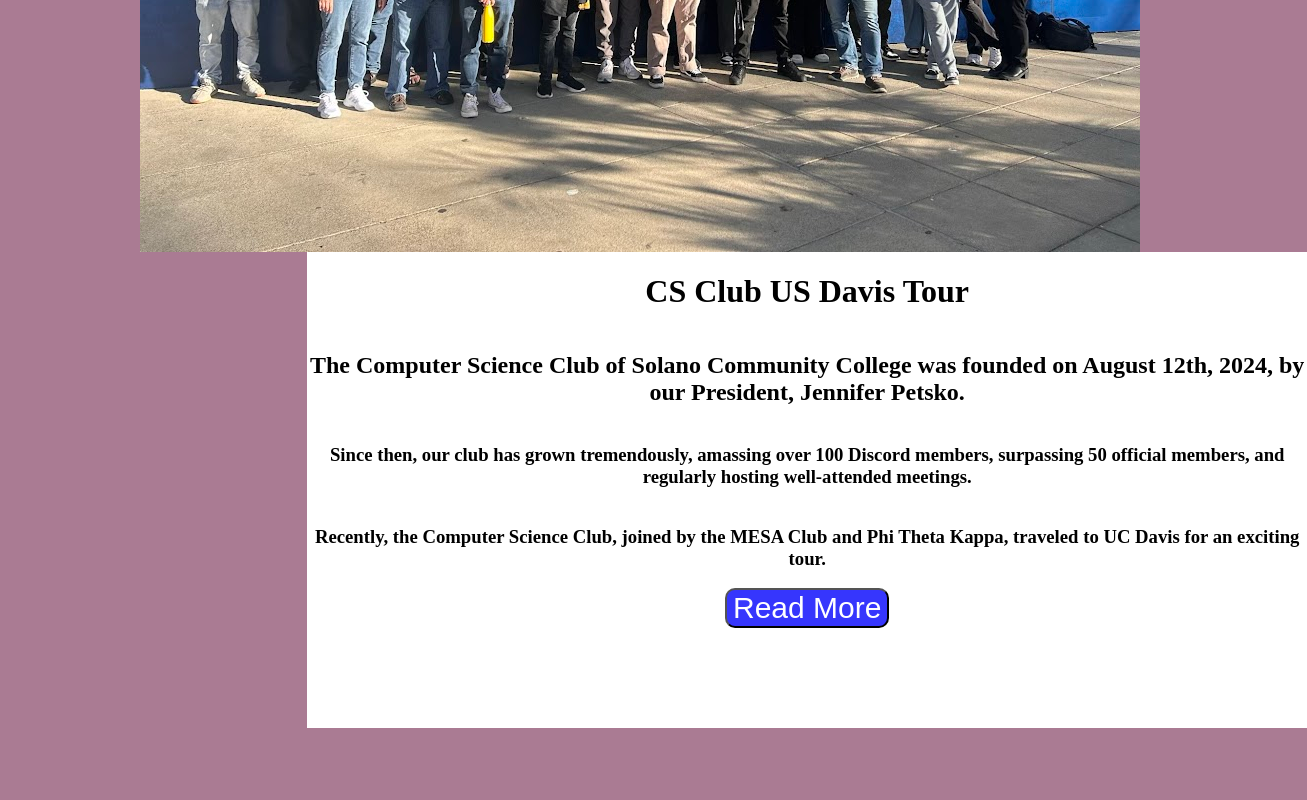
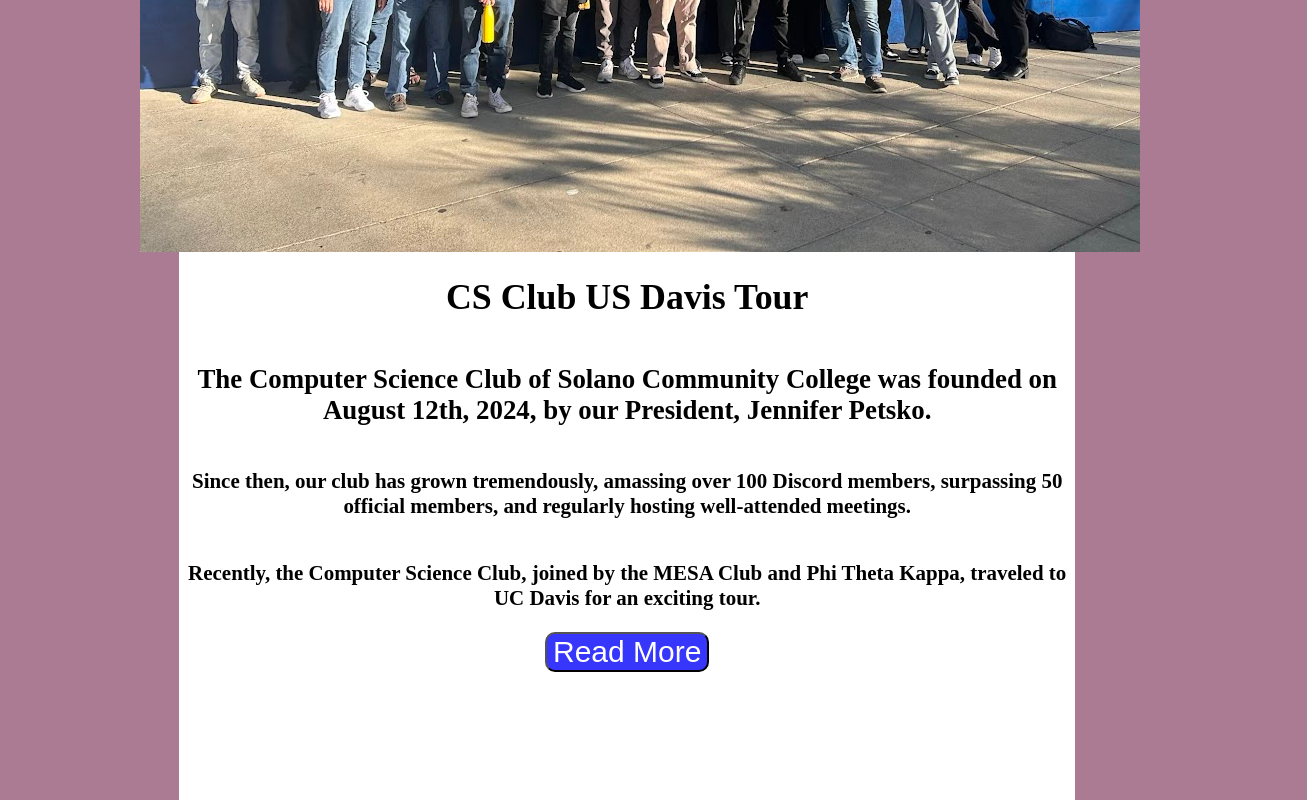
Before and after one commit to isaiahellis1234/CS-Club-Example, a plain HTML site: page html/blog.html in a window 1280 px wide. Shown: the part 733-1533 px from the top of the page, 1307 px wide, since content can reach past the window. Before the commit the page ends 1461 px from the top, so only its background shows below. Drawn offline with Linux system fonts and the light colour scheme.

Commit message:
Second Draft
This is the second draft of me remaking SC Club's website.

```diff
--- a/css/style-blog.css
+++ b/css/style-blog.css
@@ -68,9 +68,10 @@ body {
   text-align: center;
   flex-direction: column;
   background-color: white;
-  width: 1000px;
-  margin-left: 24%;
-  padding-bottom: 100px;
+  width: 50em;
+  font-size: 1.4vw;
+  margin-left: 10em;
+  padding-bottom: 10%;
 }
 
 #scrollToTop {
--- a/css/style-projects.css
+++ b/css/style-projects.css
@@ -34,7 +34,7 @@ body {
 
 #text-section {
   position: absolute;
-  left: 20%;
+  left: 25vw;
   top: 10%;
   text-align: center;
   font-size: 50px;
--- a/css/style.css
+++ b/css/style.css
@@ -64,7 +64,7 @@ body {
 }
 
 #middle-section {
-  margin-top: 200px;
+  margin-top: 100px;
   display: flex;
   justify-content: center;
   align-items: center;
```
Also changed, not shown: 1 other file.
